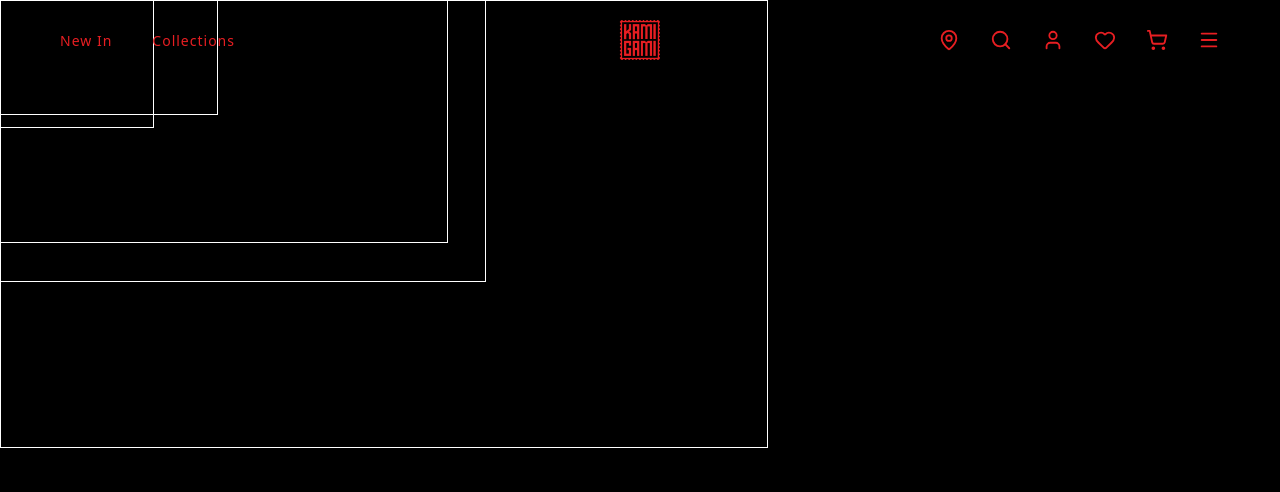
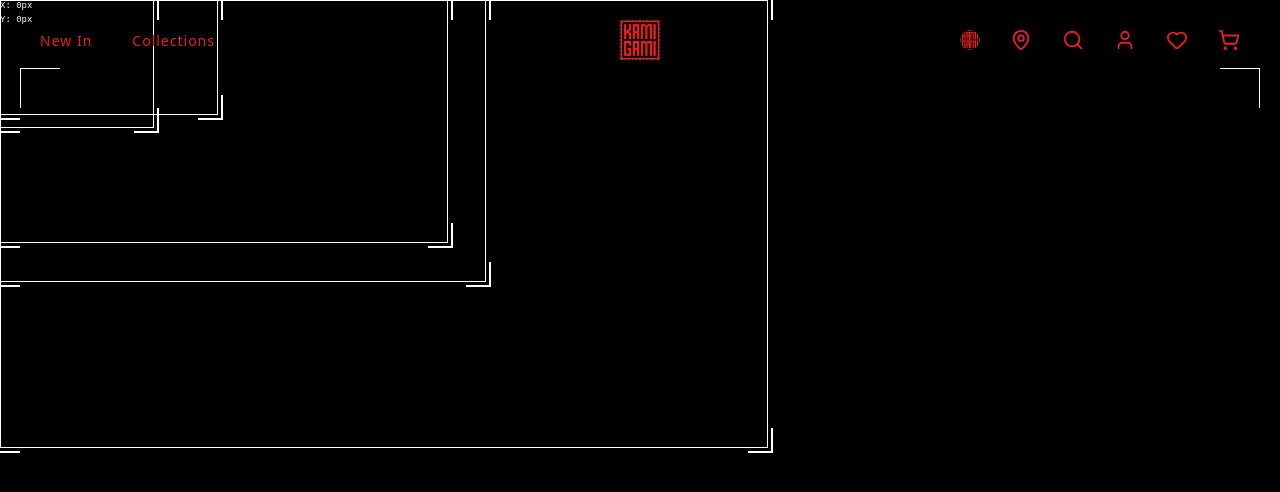
Before and after one commit to ChandraPrakashSingh00/KamiGami, a React (Vite) app in the folder client/: page / in a window 1280 px wide. Shown: the top 492 px of the page. Built offline with nearby package versions, Linux system fonts and the light colour scheme.

Commit message:
Upgraded home section

```diff
--- a/client/src/components/Hero/Hero.jsx
+++ b/client/src/components/Hero/Hero.jsx
@@ -24,7 +24,39 @@ export default function MaskVideo() {
     const video = videoRef.current;
     const masks = maskRefs.current;
 
+    const coords = document.querySelector(".cursor-coords");
+const xLabel = document.querySelector(".coord-x");
+const yLabel = document.querySelector(".coord-y");
+
+function handleMouseMove(e){
+
+  const heroRect = heroRef.current.getBoundingClientRect();
+
+  // check if cursor inside hero + navbar area
+  if(
+    e.clientY < heroRect.bottom
+  ){
+
+    coords.style.display = "block";
+
+    coords.style.left = e.clientX + 12 + "px";
+    coords.style.top = e.clientY + 12 + "px";
+
+    xLabel.textContent = "X: " + Math.round(e.clientX) + "px";
+    yLabel.textContent = "Y: " + Math.round(e.clientY) + "px";
+
+  }else{
+    coords.style.display = "none";
+  }
+}
+
+window.addEventListener("mousemove", handleMouseMove);
+
+
+
     let animationFrameId;
+
+
 
     function drawClipped(ctx, video, rect) {
       const videoAspect = video.videoWidth / video.videoHeight;
@@ -90,33 +122,45 @@ export default function MaskVideo() {
       video.play();
       render();
 
-  masks.forEach(mask => {
+      const navbarHeight = 80;
+
+      masks.forEach((mask) => {
         const rect = mask.getBoundingClientRect();
 
         const maxX = window.innerWidth - rect.width;
-    const maxY = window.innerHeight - rect.height;
+        const maxY = window.innerHeight - rect.height - navbarHeight;
 
         const randomX = Math.random() * maxX;
-    const randomY = Math.random() * maxY;
+
+        // navbar ke niche spawn
+        const randomY = Math.random() * maxY + navbarHeight;
 
         gsap.set(mask, {
           x: randomX,
-      y: randomY
+          y: randomY,
         });
       });
 
       Draggable.create(masks, {
         type: "x,y",
+
         bounds: heroRef.current,
+
         edgeResistance: 0.9,
         inertia: false,
+
         onDrag() {
+          // navbar ke upar jaane se rokna
+          if (this.y < navbarHeight) {
+            this.y = navbarHeight;
+            gsap.set(this.target, { y: navbarHeight });
+          }
+
           const label = this.target.querySelector(".coord-label");
           label.textContent = `X: ${Math.round(this.x)}  Y: ${Math.round(this.y)}`;
-    }
+        },
       });
     }
-
 
     if (video.readyState >= 2) {
       init();
@@ -127,6 +171,12 @@ export default function MaskVideo() {
     return () => {
       cancelAnimationFrame(animationFrameId);
     };
+
+
+    // cursor
+
+
+
   }, []);
 
   const addMaskRef = (el) => {
@@ -156,11 +206,11 @@ export default function MaskVideo() {
 
   return (
     <div ref={heroRef} className="hero">
-
-      <Navbar/>
+      <div className="hero-corners"></div>
+      <Navbar />
       <video
         ref={videoRef}
-        src={videoSrc}
+        // src={videoSrc}
         muted
         loop
         style={{ display: "none" }}
@@ -176,10 +226,16 @@ export default function MaskVideo() {
             height: box.height,
           }}
         >
+          <div className="corners"></div>
           <div className="coord-label">X: 0 Y: 0</div>
           <canvas />
         </div>
       ))}
+
+      <div className="cursor-coords">
+        <div className="coord-x">X: 0px</div>
+        <div className="coord-y">Y: 0px</div>
+      </div>
     </div>
   );
 }
--- a/client/src/components/Hero/hero.css
+++ b/client/src/components/Hero/hero.css
@@ -16,12 +16,111 @@ html, body {
   overflow: hidden;
 }
 
+
+
 .mask-box {
   position: absolute;
   border: 1px solid white;
   cursor: grab;
   will-change: transform;
-  z-index: 10;
+  z-index: 0;
+}
+
+/* corner container */
+.corners {
+  position: absolute;
+  inset: 0;
+  pointer-events: none;
+}
+
+/* 4 corner elements */
+.mask-box::before,
+.mask-box::after,
+.corners::before,
+.corners::after {
+  content: "";
+  position: absolute;
+  width: 25px;
+  height: 25px;
+  border: 2px solid white;
+}
+
+/* top left */
+.mask-box::before {
+  top: -6px;
+  left: -6px;
+  border-right: none;
+  border-bottom: none;
+}
+
+/* bottom right */
+.mask-box::after {
+  bottom: -6px;
+  right: -6px;
+  border-left: none;
+  border-top: none;
+}
+
+/* top right */
+.corners::before {
+  top: -6px;
+  right: -6px;
+  border-left: none;
+  border-bottom: none;
+}
+
+/* bottom left */
+.corners::after {
+  bottom: -6px;
+  left: -6px;
+  border-right: none;
+  border-top: none;
+}
+
+/* HERO FRAME CORNERS */
+
+.hero::before,
+.hero::after,
+.hero .hero-corners::before,
+.hero .hero-corners::after {
+  content: "";
+  position: absolute;
+  width: 40px;
+  height: 40px;
+  border: 1px solid white;
+  pointer-events: none;
+  z-index: 2;
+}
+
+/* top-left */
+.hero::before {
+  top: 68px;   /* 80 navbar + 20 spacing */
+  left: 20px;
+  border-right: none;
+  border-bottom: none;
+}
+
+.hero::after {
+  top: 68px;
+  right: 20px;
+  border-left: none;
+  border-bottom: none;
+}
+
+/* bottom-left */
+.hero .hero-corners::before {
+  bottom: 20px;
+  left: 20px;
+  border-right: none;
+  border-top: none;
+}
+
+/* bottom-right */
+.hero .hero-corners::after {
+  bottom: 20px;
+  right: 20px;
+  border-left: none;
+  border-top: none;
 }
 
 .coord-label {
@@ -49,3 +148,20 @@ canvas {
   height: 100%;
   display: block;
 }
+
+
+.cursor-coords{
+  position: fixed;
+  pointer-events: none;
+  z-index: 9999;
+  font-family: monospace;
+  font-size: 9px;
+  color: white;
+}
+
+/* .cursor-coords div{
+  background: rgba(0,0,0,0.7);
+  padding: 3px 6px;
+  margin-top: 2px;
+  border: 1px solid rgba(255,255,255,0.3);
+} */
--- a/client/src/components/Navbar/Navbar.jsx
+++ b/client/src/components/Navbar/Navbar.jsx
@@ -1,3 +1,4 @@
+import { useState } from "react";
 import "./navbar.css";
 import {
   MapPin,
@@ -7,31 +8,55 @@ import {
   ShoppingCart,
   Menu
 } from "lucide-react";
+
 import logo from "../../assets/images/Logo.png";
+import StoryIcon from "../../elements/StoryIcon";
 
 export default function Navbar() {
+
+  const [open,setOpen] = useState(false);
+
   return (
     <nav className="navbar">
 
-      {/* LEFT */}
+      {/* LEFT LINKS */}
       <div className="nav-left">
         <a>New In</a>
         <a>Collections</a>
       </div>
 
-      {/* CENTER */}
+      {/* CENTER LOGO */}
       <div className="nav-center">
-  <img src={logo} alt="Kamigami logo" className="logo" />
-</div>
+        <img src={logo} alt="Kamigami logo" className="logo"/>
+      </div>
 
-      {/* RIGHT */}
+      {/* RIGHT ICONS */}
       <div className="nav-right">
-        <MapPin size={22} />
-        <Search size={22} />
-        <User size={22} />
-        <Heart size={22} />
-        <ShoppingCart size={22} />
-        <Menu size={22} />
+        <StoryIcon/>
+        <MapPin size={22}/>
+        <Search size={22}/>
+        <User size={22}/>
+        <Heart size={22}/>
+        <ShoppingCart size={22}/>
+      </div>
+
+      {/* MOBILE MENU BUTTON */}
+      <div className="mobile-menu">
+        <Menu size={28} onClick={()=>setOpen(!open)}/>
+      </div>
+
+      {/* MOBILE NAV */}
+      <div className={`mobile-nav ${open ? "active":""}`}>
+        <a>New In</a>
+        <a>Collections</a>
+
+        <div className="mobile-icons">
+          <MapPin/>
+          <Search/>
+          <User/>
+          <Heart/>
+          <ShoppingCart/>
+        </div>
       </div>
 
     </nav>
--- a/client/src/components/Navbar/navbar.css
+++ b/client/src/components/Navbar/navbar.css
@@ -10,12 +10,11 @@
   align-items:center;
   justify-content:space-between;
 
-  padding:0 60px;
+  padding:0 40px;
 
   color:#E71E22;
-  z-index:100;
+  z-index:1000;
 }
-
 
 /* LEFT */
 
@@ -31,7 +30,7 @@
 }
 
 
-/* CENTER */
+/* CENTER LOGO */
 
 .nav-center{
   position:absolute;
@@ -41,7 +40,6 @@
 
 .logo{
   height:40px;
-  width:auto;
   object-fit:contain;
 }
 
@@ -62,3 +60,77 @@
 .nav-right svg:hover{
   transform:scale(1.1);
 }
+
+
+/* MOBILE MENU BUTTON */
+
+.mobile-menu{
+  display:none;
+  cursor:pointer;
+}
+
+
+/* MOBILE NAV */
+
+.mobile-nav{
+  position:absolute;
+  top:80px;
+  left:0;
+  width:100%;
+
+  background:black;
+
+  display:flex;
+  flex-direction:column;
+  align-items:center;
+
+  gap:20px;
+  padding:30px;
+
+  transform:translateY(-200%);
+  transition:0.4s;
+}
+
+.mobile-nav.active{
+  transform:translateY(0);
+}
+
+.mobile-icons{
+  display:flex;
+  gap:20px;
+}
+
+
+/* RESPONSIVE */
+
+@media (max-width:900px){
+
+  .nav-left{
+    display:none;
+  }
+
+  .nav-right{
+    display:none;
+  }
+
+  .mobile-menu{
+    display:block;
+  }
+
+  .navbar{
+    padding:0 20px;
+  }
+
+  .nav-center{
+    position:static;
+    transform:none;
+  }
+
+}
+
+
+.outer img {
+    height: 20px;
+    width: 20px;
+    border-radius: 50%;
+}
--- /dev/null
+++ b/client/src/elements/StoryIcon.jsx
@@ -0,0 +1,15 @@
+// import React from 'react'
+import "../components/Navbar/navbar.css"
+import Logo from "../assets/images/Logo.png"
+
+const StoryIcon = () => {
+  return (
+   <div className="stotyIcon">
+    <div className="outer">
+        <img src={Logo} alt="" />
+    </div>
+   </div>
+  )
+}
+
+export default StoryIcon
```
Lines whose indentation alone changed are shown as unchanged.
